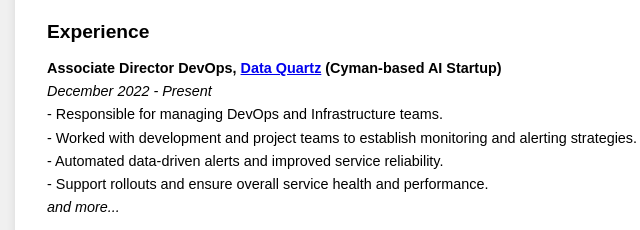
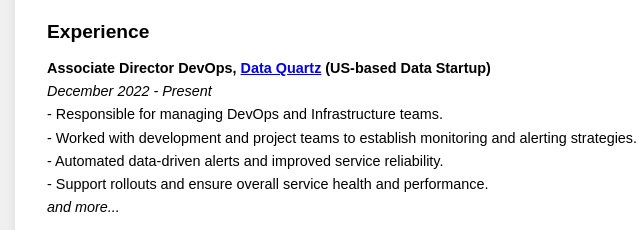
Before and after one commit to umarmir/resume, a plain HTML site: page index.html in a window 1280 px wide. Shown: the part 519-749 px from the top of the page, 193-833 px from the left. Drawn offline with Linux system fonts and the light colour scheme.

Commit message:
Update index.html

```diff
--- a/index.html
+++ b/index.html
@@ -77,7 +77,7 @@
         <div class="section">
             <h2 class="section-header">Experience</h2>
             <p class="section-content">
-                <strong>Associate Director DevOps, <a href="https://dataquartz.com/">Data Quartz</a> (Cyman-based AI Startup)</strong><br>
+                <strong>Associate Director DevOps, <a href="https://dataquartz.com/">Data Quartz</a> (US-based Data Startup)</strong><br>
                 <em>December 2022 - Present</em><br>
                 - Responsible for managing DevOps and Infrastructure teams.<br>
                 - Worked with development and project teams to establish monitoring and alerting strategies.<br>
```
